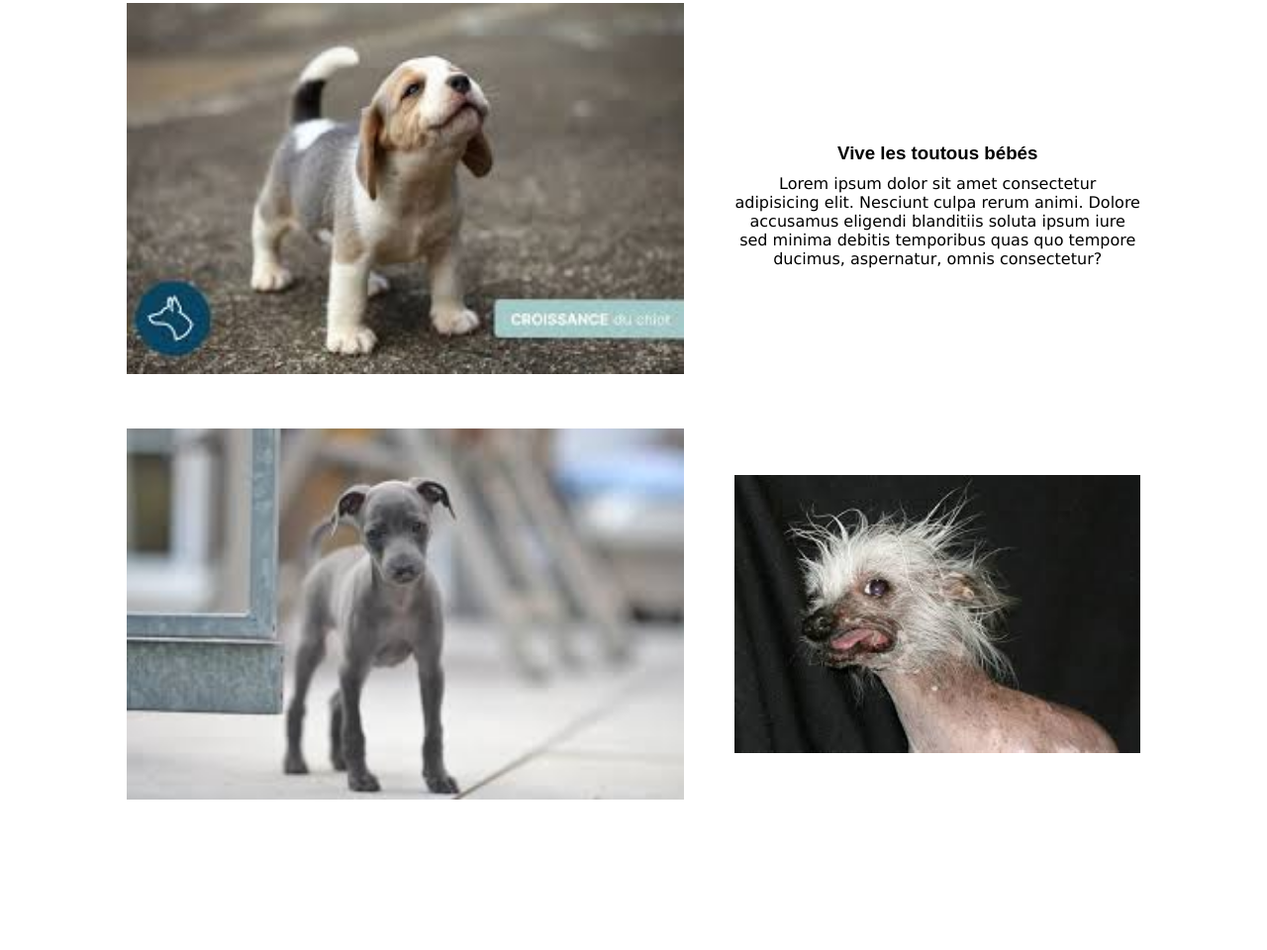
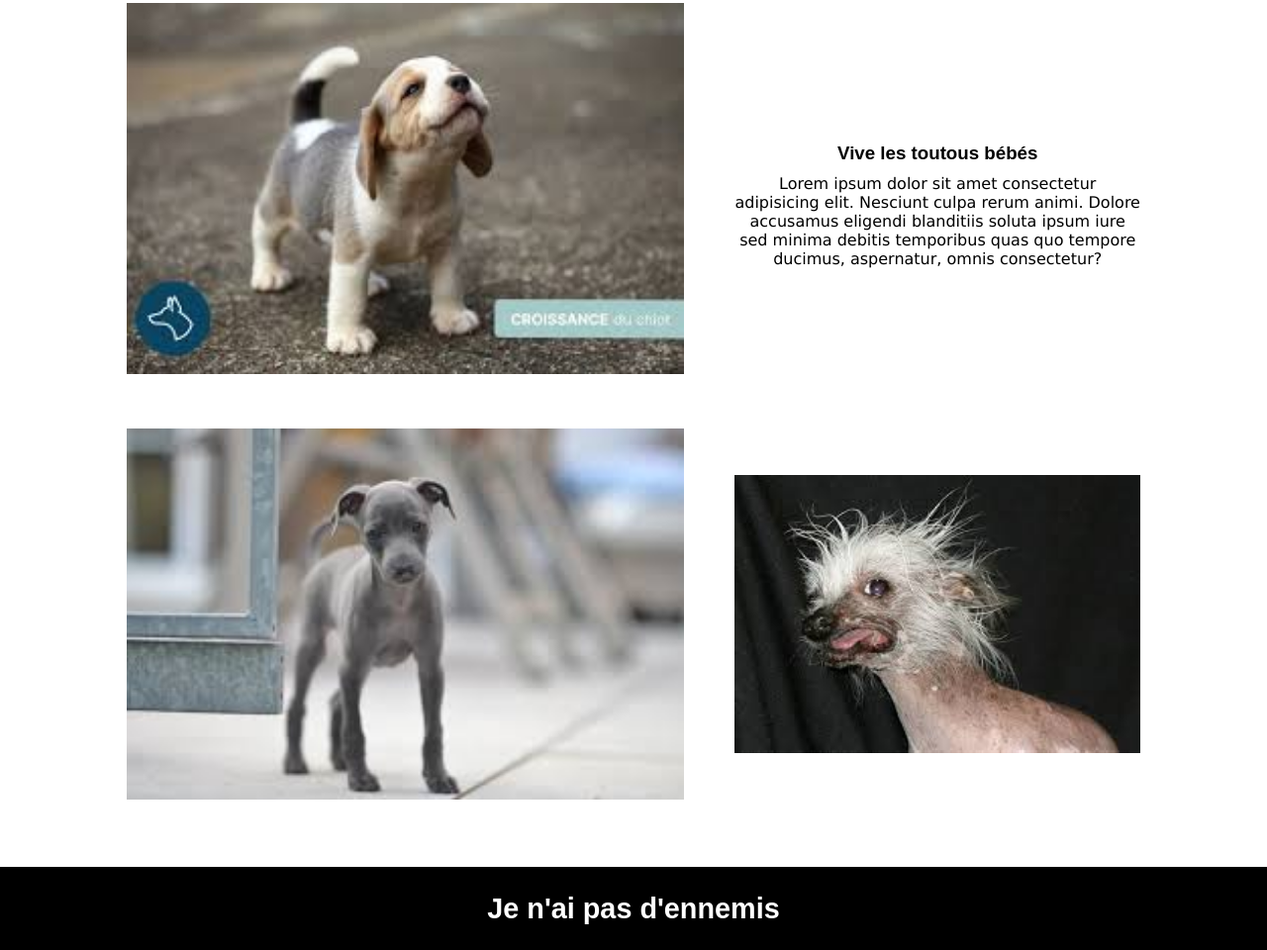
Before and after one commit to alexandreavenati/exercice1, a plain HTML site: page index.html in a window 1280 px wide. Shown: the part 185-1145 px from the top of the page at 99% size. Before the commit the page ends 997 px from the top, so only its background shows below. Drawn offline with Linux system fonts and the light colour scheme.

Commit message:
Initialisation du projet avec le footer, le main et le header

```diff
--- a/css/style.css
+++ b/css/style.css
@@ -74,3 +74,13 @@ article div:nth-of-type(2), article div:last-of-type {
 article div img:hover {
     transform: scale(1.1);
 }
+
+footer {
+    background-color: black;
+}
+
+footer h2 {
+    color: white;
+    font-size: 1.8rem;
+    padding: 2%;
+}
--- a/index.html
+++ b/index.html
@@ -38,6 +38,12 @@
         </section>
     </main>
 
+    <footer>
+        <div>
+            <h2>Je n'ai pas d'ennemis</h2>
+        </div>
+    </footer>
+
 
     <script src="js/main.js"></script>
 </body>
```
